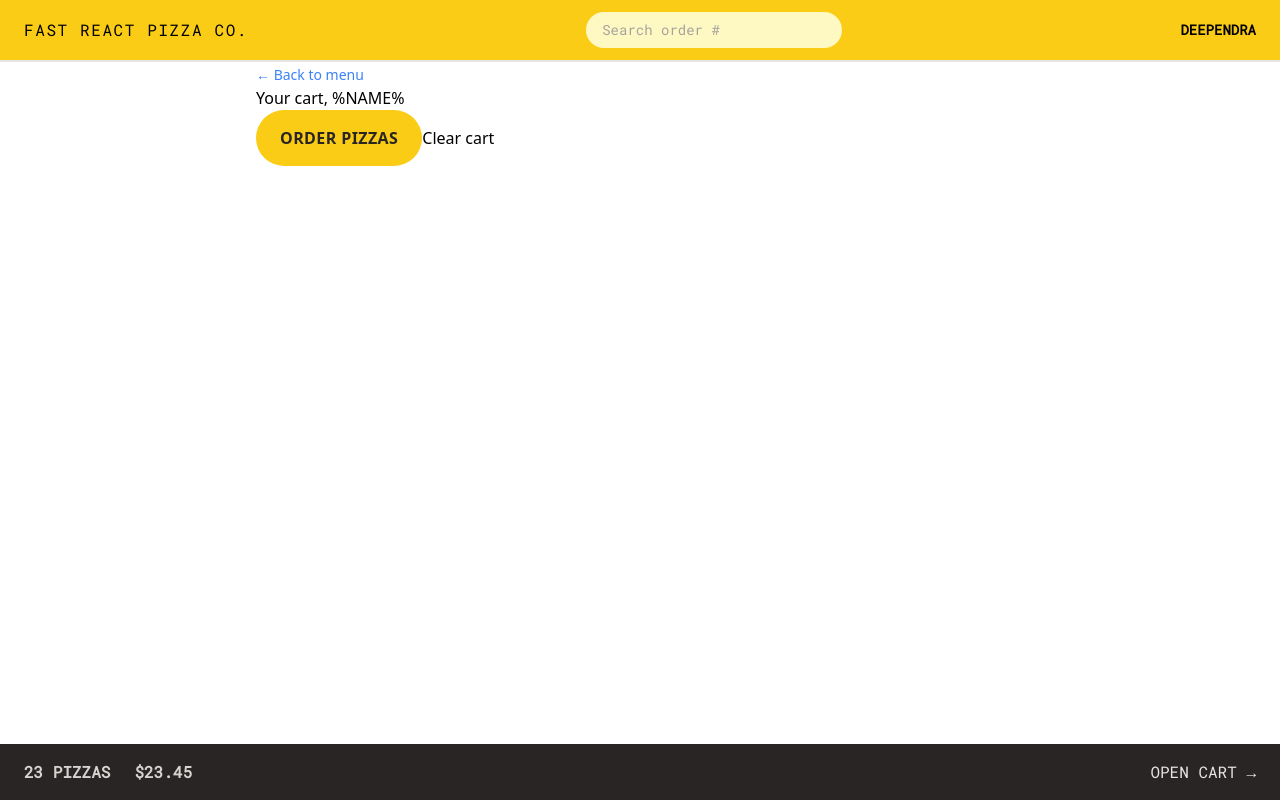
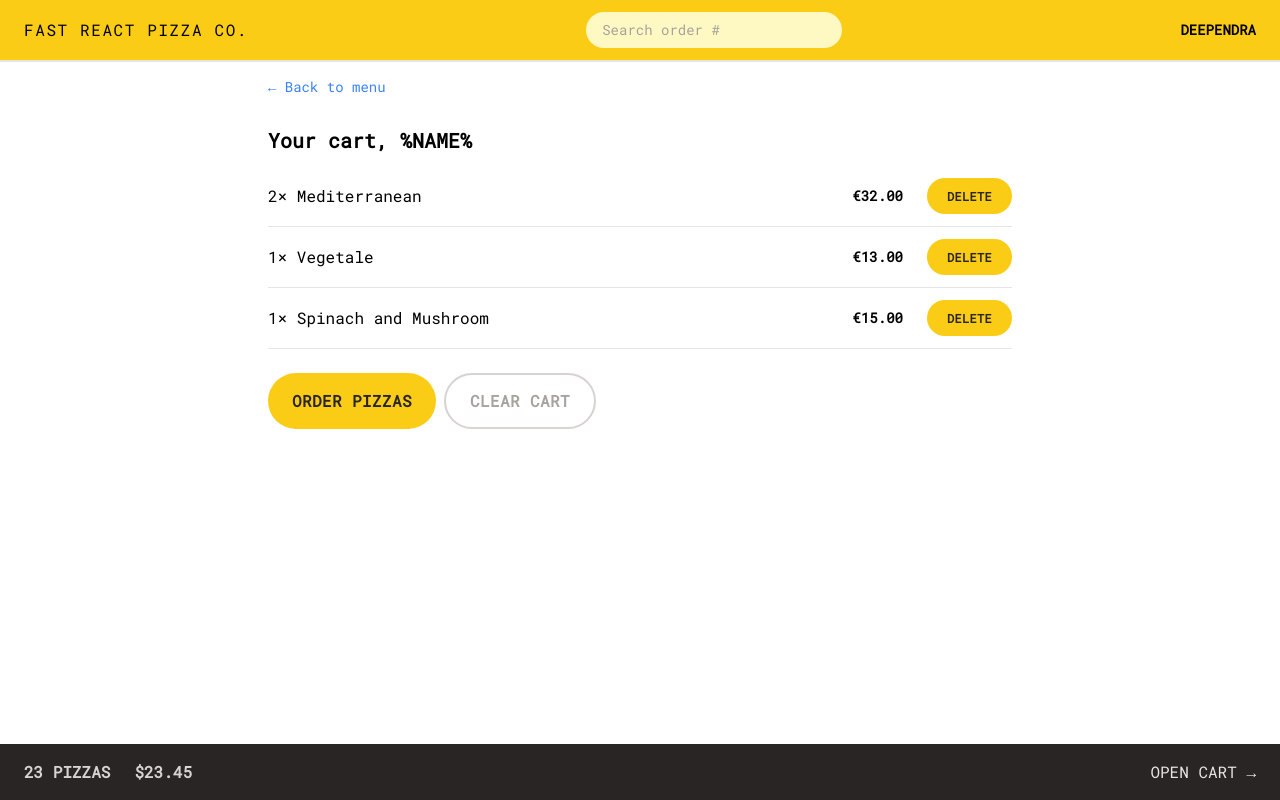
Before and after one commit to trdxDeepu/Fast-React-Pizza-Co, a React (Vite) app: page /cart in a window 1280 px wide. Built offline with nearby package versions, Linux system fonts and the light colour scheme.

Commit message:
styles the cart item and button

```diff
--- a/src/features/cart/Cart.jsx
+++ b/src/features/cart/Cart.jsx
@@ -1,6 +1,6 @@
-
 import LinkButton from '../../ui/LinkButton';
 import Button from '../../ui/Button';
+import CartItem from './CartItem';
 
 const fakeCart = [
   {
@@ -30,17 +30,22 @@
   // eslint-disable-next-line no-unused-vars
   const cart = fakeCart;
 
+  return (
+    <div className="px-3 py-3 font-robotoMono  ">
+      <LinkButton to="/menu">&larr; Back to menu</LinkButton>
 
-  return (
-    <div>
-      <LinkButton to="/menu" >&larr; Back to menu</LinkButton>
+      <h2 className="mt-7 text-xl font-semibold ">Your cart, %NAME%</h2>
+      <ul className='divide-y divide-stone-200 border-b mt-3'>
+        {cart.map((item) => (
+          <CartItem item={item} key={item.key} />
+        ))}
+      </ul>
+      <div className='mt-6 space-x-2 '>
+        <Button to="/order/new" type="primary">
+          Order pizzas
+        </Button>
 
-      <h2>Your cart, %NAME%</h2>
-
-      <div>
-        <Button to="/order/new" type='primary'>Order pizzas</Button>
-
-        <button>Clear cart</button>
+        <Button type="secondary">Clear cart</Button>
       </div>
     </div>
   );
--- a/src/features/cart/CartItem.jsx
+++ b/src/features/cart/CartItem.jsx
@@ -1,17 +1,19 @@
 /* eslint-disable no-unused-vars */
 /* eslint-disable react/prop-types */
-import { formatCurrency } from "../../utils/helpers";
+import Button from '../../ui/Button';
+import { formatCurrency } from '../../utils/helpers';
 
 function CartItem({ item }) {
   const { pizzaId, name, quantity, totalPrice } = item;
 
   return (
-    <li>
-      <p>
+    <li className="py-3 sm:flex sm:items-center sm:justify-between">
+      <p className="mb-1 sm:mb-0">
         {quantity}&times; {name}
       </p>
-      <div>
-        <p>{formatCurrency(totalPrice)}</p>
+      <div className="flex items-center justify-between sm:gap-6">
+        <p className="text-sm font-bold">{formatCurrency(totalPrice)}</p>
+        <Button type="small">Delete</Button>
       </div>
     </li>
   );
--- a/src/ui/Button.jsx
+++ b/src/ui/Button.jsx
@@ -7,6 +7,7 @@
   const styles = {
     primary: base + ' px-4 py-4 md:px-6 md:py-4 ',
     small: base + ' px-4 py-2 md:px-5 md:py-2.5 text-xs ',
+    secondary:'inline-block rounded-full border-2 border-stone-300 font-semibold uppercase tracking-wide text-stone-400 transition-colors duration-300 hover:bg-stone-300 focus:bg-stone-300 hover:text-stone-800  focus:outline-none focus:ring hover:text-stone-800 focus:ring-stone-200 focus:ring-offset-2 disabled:cursor-not-allowed  px-4 py-2.5 md:px-6 md:py-3.5',
   };
 
   if (to)
```
